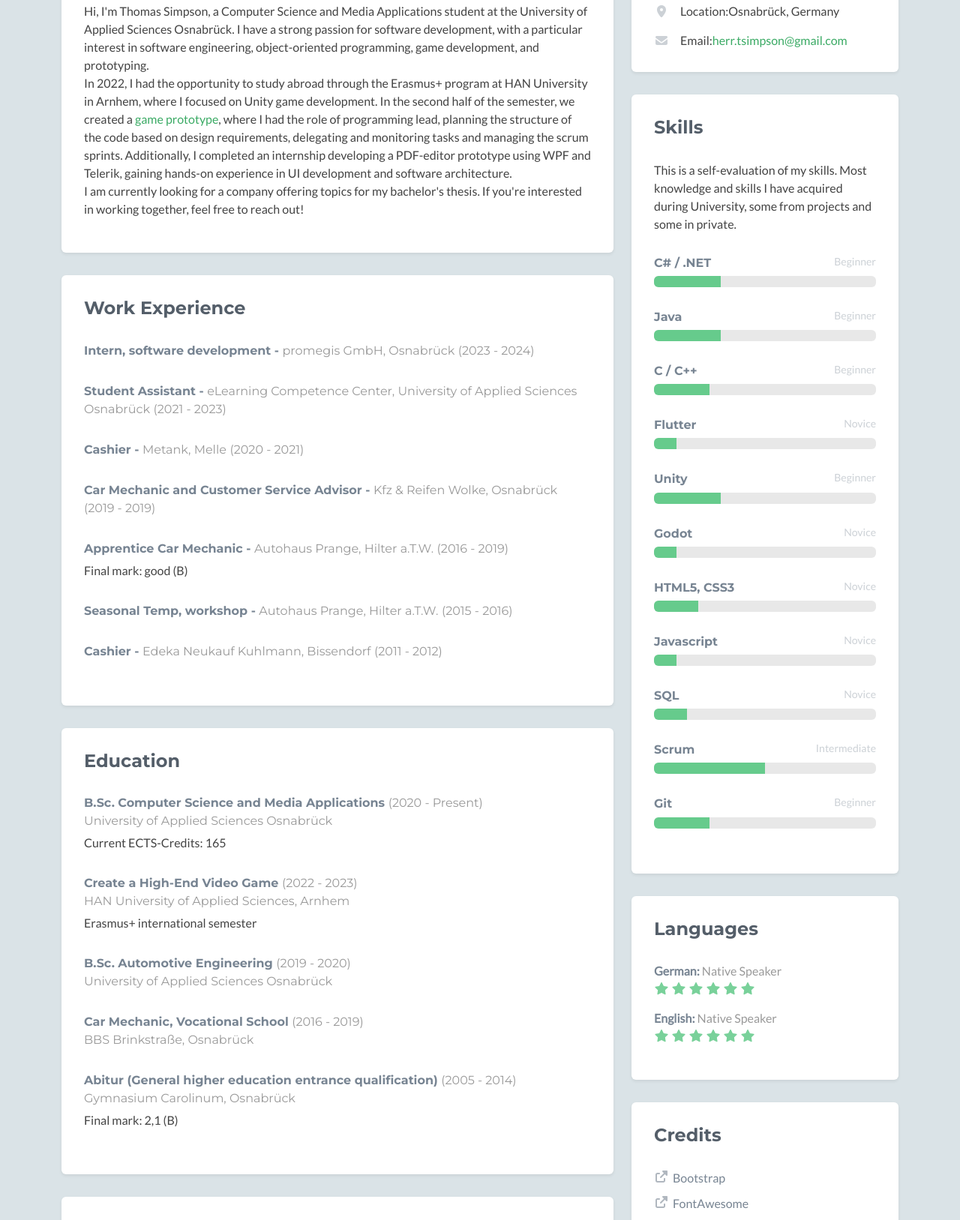
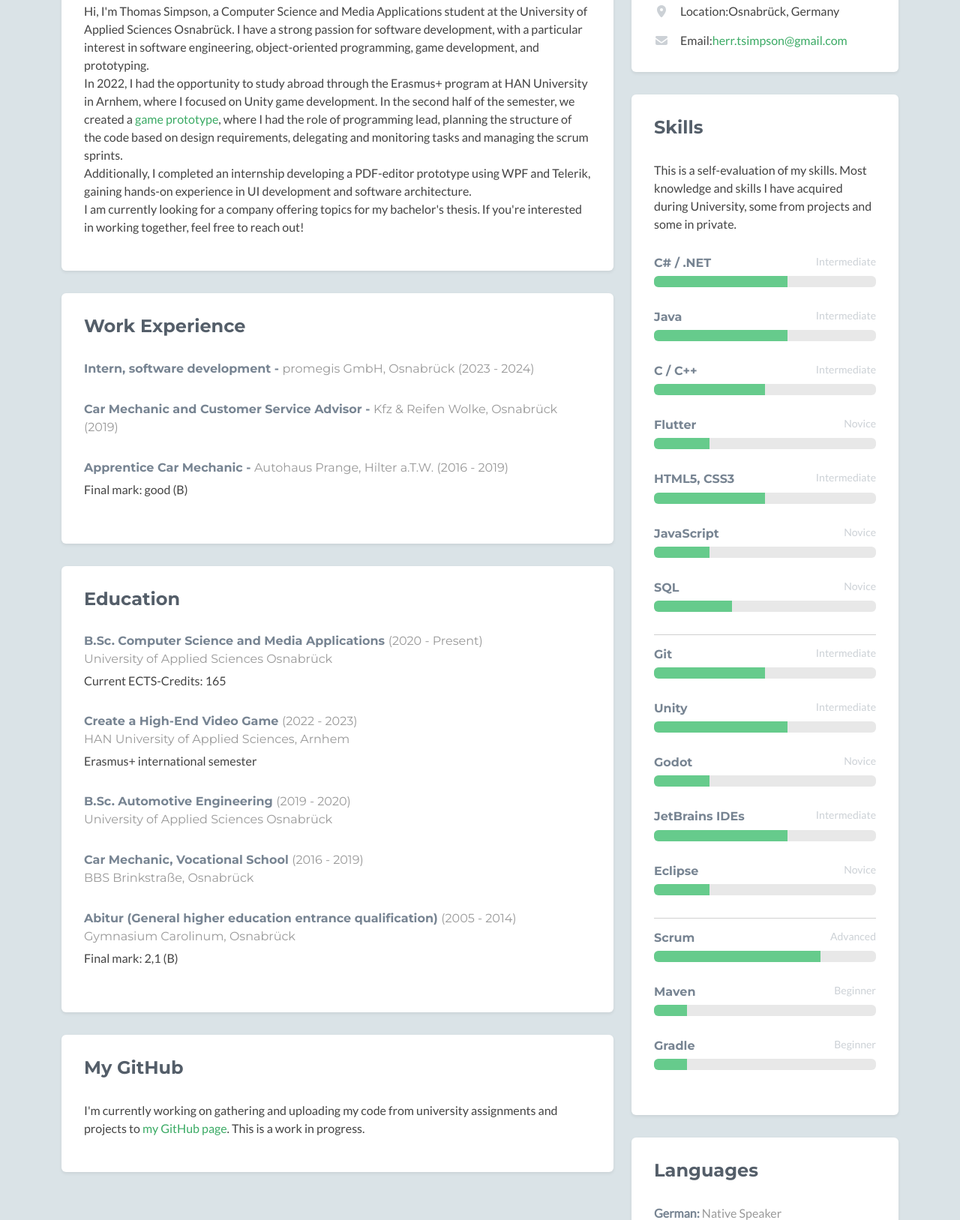
Before and after one commit to Thompson17/Thompson17.github.io, a plain HTML site: page index.html in a window 1280 px wide. Shown: the part 384-2011 px from the top of the page at 75% size. Drawn offline with Linux system fonts and the light colour scheme; some icons are missing.

Commit message:
Skills update
Updated skills points and naming convention, hid unimportant work experience

```diff
--- a/index.html
+++ b/index.html
@@ -90,7 +90,8 @@
                                                                      target="_blank">game
                                         prototype</a>, where I had the role of programming
                                     lead, planning the structure of the code based on design requirements, delegating
-                                    and monitoring tasks and managing the scrum sprints. Additionally, I
+                                    and monitoring tasks and managing the scrum sprints.<br>
+                                    Additionally, I
                                     completed an internship developing a PDF-editor prototype using WPF and Telerik,
                                     gaining
                                     hands-on experience in UI development and software architecture.<br>
@@ -281,24 +282,28 @@
                         <div class="section-inner shadow-sm rounded">
                             <h2 class="heading">Work Experience</h2>
                             <div class="content">
+                                <!--<div class="item">
+                                    <h3 class="title">Temp, warehouse logistics - <span class="place">H.S. Fashion Logistics, Osnabrück</span>
+                                        <span class="year">(2025)</span></h3>
+                                </div>-->
                                 <div class="item">
                                     <h3 class="title">Intern, software development - <span class="place">promegis GmbH, Osnabrück</span>
                                         <span class="year">(2023 - 2024)</span></h3>
                                 </div>
 
-                                <div class="item">
+                                <!--<div class="item">
                                     <h3 class="title">Student Assistant - <span class="place">eLearning Competence Center, University of Applied Sciences Osnabrück</span>
                                         <span class="year">(2021 - 2023)</span></h3>
-                                </div>
+                                </div>-->
 
-                                <div class="item">
+                                <!--<div class="item">
                                     <h3 class="title">Cashier - <span class="place">Metank, Melle</span> <span
                                             class="year">(2020 - 2021)</span></h3>
-                                </div>
+                                </div>-->
 
                                 <div class="item">
                                     <h3 class="title">Car Mechanic and Customer Service Advisor - <span class="place">Kfz & Reifen Wolke, Osnabrück</span>
-                                        <span class="year">(2019 - 2019)</span></h3>
+                                        <span class="year">(2019)</span></h3>
                                 </div>
 
                                 <div class="item">
@@ -307,16 +312,16 @@
                                     <p>Final mark: good (B)</p>
                                 </div>
 
-                                <div class="item">
+                                <!--<div class="item">
                                     <h3 class="title">Seasonal Temp, workshop - <span class="place">Autohaus Prange, Hilter a.T.W.</span>
                                         <span class="year">(2015 - 2016)</span></h3>
-                                </div>
+                                </div>-->
 
-                                <div class="item">
+                                <!--<div class="item">
                                     <h3 class="title">Cashier - <span
                                             class="place">Edeka Neukauf Kuhlmann, Bissendorf</span> <span class="year">(2011 - 2012)</span>
                                     </h3>
-                                </div>
+                                </div>-->
                             </div>
                         </div>
                     </section>
@@ -412,6 +417,14 @@
                     </aside>
 
                     <!--skills-->
+                    <!--
+                    scale:
+                    0-20 – Beginner (Just starting, little to no experience)
+                    21-40 – Novice (Basic understanding, some practice)
+                    41-60 – Intermediate (Working knowledge, can complete tasks with guidance)
+                    61-80 – Advanced (Strong skills, can work independently)
+                    81-100 – Expert (Deep understanding, can teach or lead others)
+                    -->
                     <aside class="skills aside section">
                         <div class="section-inner shadow-sm rounded">
                             <h2 class="heading">Skills</h2>
@@ -423,27 +436,37 @@
                                 <div class="skillset">
 
                                     <div class="item">
-                                        <h3 class="level-title">C# / .NET<span class="level-label">Beginner</span></h3>
+                                        <h3 class="level-title">C# / .NET<span class="level-label">Intermediate</span></h3>
 
                                         <div class="level-bar progress">
                                             <div class="progress-bar level-bar-inner" role="progressbar"
-                                                 style="width: 30%" aria-valuenow="30" aria-valuemin="0"
+                                                 style="width: 60%" aria-valuenow="60" aria-valuemin="0"
                                                  aria-valuemax="100"></div>
                                         </div>
                                     </div>
 
                                     <div class="item">
-                                        <h3 class="level-title">Java<span class="level-label">Beginner</span></h3>
+                                        <h3 class="level-title">Java<span class="level-label">Intermediate</span></h3>
 
                                         <div class="level-bar progress">
                                             <div class="progress-bar level-bar-inner" role="progressbar"
-                                                 style="width: 30%" aria-valuenow="30" aria-valuemin="0"
+                                                 style="width: 60%" aria-valuenow="60" aria-valuemin="0"
                                                  aria-valuemax="100"></div>
                                         </div>
                                     </div>
 
                                     <div class="item">
-                                        <h3 class="level-title">C / C++<span class="level-label">Beginner</span></h3>
+                                        <h3 class="level-title">C / C++<span class="level-label">Intermediate</span></h3>
+
+                                        <div class="level-bar progress">
+                                            <div class="progress-bar level-bar-inner" role="progressbar"
+                                                 style="width: 50%" aria-valuenow="50" aria-valuemin="0"
+                                                 aria-valuemax="100"></div>
+                                        </div>
+                                    </div>
+
+                                    <div class="item">
+                                        <h3 class="level-title">Flutter<span class="level-label">Novice</span></h3>
 
                                         <div class="level-bar progress">
                                             <div class="progress-bar level-bar-inner" role="progressbar"
@@ -453,49 +476,21 @@
                                     </div>
 
                                     <div class="item">
-                                        <h3 class="level-title">Flutter<span class="level-label">Novice</span></h3>
-
+                                        <h3 class="level-title">HTML5, CSS3<span class="level-label">Intermediate</span>
+                                        </h3>
                                         <div class="level-bar progress">
                                             <div class="progress-bar level-bar-inner" role="progressbar"
-                                                 style="width: 10%" aria-valuenow="10" aria-valuemin="0"
+                                                 style="width: 50%" aria-valuenow="50" aria-valuemin="0"
                                                  aria-valuemax="100"></div>
                                         </div>
                                     </div>
 
                                     <div class="item">
-                                        <h3 class="level-title">Unity<span class="level-label">Beginner</span></h3>
-                                        <div class="level-bar progress">
-                                            <div class="progress-bar level-bar-inner" role="progressbar"
-                                                 style="width: 30%" aria-valuenow="30" aria-valuemin="0"
-                                                 aria-valuemax="100"></div>
-                                        </div>
-                                    </div>
-
-                                    <div class="item">
-                                        <h3 class="level-title">Godot<span class="level-label">Novice</span></h3>
-                                        <div class="level-bar progress">
-                                            <div class="progress-bar level-bar-inner" role="progressbar"
-                                                 style="width: 10%" aria-valuenow="10" aria-valuemin="0"
-                                                 aria-valuemax="100"></div>
-                                        </div>
-                                    </div>
-
-                                    <div class="item">
-                                        <h3 class="level-title">HTML5, CSS3<span class="level-label">Novice</span>
-                                        </h3>
-                                        <div class="level-bar progress">
-                                            <div class="progress-bar level-bar-inner" role="progressbar"
-                                                 style="width: 20%" aria-valuenow="20" aria-valuemin="0"
-                                                 aria-valuemax="100"></div>
-                                        </div>
-                                    </div>
-
-                                    <div class="item">
-                                        <h3 class="level-title">Javascript<span class="level-label">
+                                        <h3 class="level-title">JavaScript<span class="level-label">
                                                                                              Novice</span></h3>
                                         <div class="level-bar progress">
                                             <div class="progress-bar level-bar-inner" role="progressbar"
-                                                 style="width: 10%" aria-valuenow="10" aria-valuemin="0"
+                                                 style="width: 25%" aria-valuenow="25" aria-valuemin="0"
                                                  aria-valuemax="100"></div>
                                         </div>
                                     </div>
@@ -505,13 +500,15 @@
                                                                                              Novice</span></h3>
                                         <div class="level-bar progress">
                                             <div class="progress-bar level-bar-inner" role="progressbar"
-                                                 style="width: 15%" aria-valuenow="15" aria-valuemin="0"
+                                                 style="width: 35%" aria-valuenow="35" aria-valuemin="0"
                                                  aria-valuemax="100"></div>
                                         </div>
                                     </div>
 
+                                    <hr>
+
                                     <div class="item">
-                                        <h3 class="level-title">Scrum<span class="level-label">
+                                        <h3 class="level-title">Git<span class="level-label">
                                                                                              Intermediate</span></h3>
                                         <div class="level-bar progress">
                                             <div class="progress-bar level-bar-inner" role="progressbar"
@@ -521,11 +518,67 @@
                                     </div>
 
                                     <div class="item">
-                                        <h3 class="level-title">Git<span class="level-label">
-                                                                                             Beginner</span></h3>
+                                        <h3 class="level-title">Unity<span class="level-label">Intermediate</span></h3>
+                                        <div class="level-bar progress">
+                                            <div class="progress-bar level-bar-inner" role="progressbar"
+                                                 style="width: 60%" aria-valuenow="60" aria-valuemin="0"
+                                                 aria-valuemax="100"></div>
+                                        </div>
+                                    </div>
+
+                                    <div class="item">
+                                        <h3 class="level-title">Godot<span class="level-label">Novice</span></h3>
                                         <div class="level-bar progress">
                                             <div class="progress-bar level-bar-inner" role="progressbar"
                                                  style="width: 25%" aria-valuenow="25" aria-valuemin="0"
+                                                 aria-valuemax="100"></div>
+                                        </div>
+                                    </div>
+
+                                    <div class="item">
+                                        <h3 class="level-title">JetBrains IDEs<span class="level-label">Intermediate</span></h3>
+                                        <div class="level-bar progress">
+                                            <div class="progress-bar level-bar-inner" role="progressbar"
+                                                 style="width: 60%" aria-valuenow="60" aria-valuemin="0"
+                                                 aria-valuemax="100"></div>
+                                        </div>
+                                    </div>
+
+                                    <div class="item">
+                                        <h3 class="level-title">Eclipse<span class="level-label">Novice</span></h3>
+                                        <div class="level-bar progress">
+                                            <div class="progress-bar level-bar-inner" role="progressbar"
+                                                 style="width: 25%" aria-valuenow="25" aria-valuemin="0"
+                                                 aria-valuemax="100"></div>
+                                        </div>
+                                    </div>
+
+                                    <hr>
+
+                                    <div class="item">
+                                        <h3 class="level-title">Scrum<span class="level-label">
+                                                                                             Advanced</span></h3>
+                                        <div class="level-bar progress">
+                                            <div class="progress-bar level-bar-inner" role="progressbar"
+                                                 style="width: 75%" aria-valuenow="75" aria-valuemin="0"
+                                                 aria-valuemax="100"></div>
+                                        </div>
+                                    </div>
+
+                                    <div class="item">
+                                        <h3 class="level-title">Maven<span class="level-label">Beginner</span></h3>
+                                        <div class="level-bar progress">
+                                            <div class="progress-bar level-bar-inner" role="progressbar"
+                                                 style="width: 15%" aria-valuenow="15" aria-valuemin="0"
+                                                 aria-valuemax="100"></div>
+                                        </div>
+                                    </div>
+
+                                    <div class="item">
+                                        <h3 class="level-title">Gradle<span class="level-label">Beginner</span></h3>
+                                        <div class="level-bar progress">
+                                            <div class="progress-bar level-bar-inner" role="progressbar"
+                                                 style="width: 15%" aria-valuenow="15" aria-valuemin="0"
                                                  aria-valuemax="100"></div>
                                         </div>
                                     </div>
@@ -556,6 +609,7 @@
                     </aside>-->
 
                     <!--languages-->
+                    <!--one star per level from A1 to C2-->
                     <aside class="languages aside section">
                         <div class="section-inner shadow-sm rounded">
                             <h2 class="heading">Languages</h2>
```
Also changed, not shown: assets/js/main.js (+4 -4 lines).
